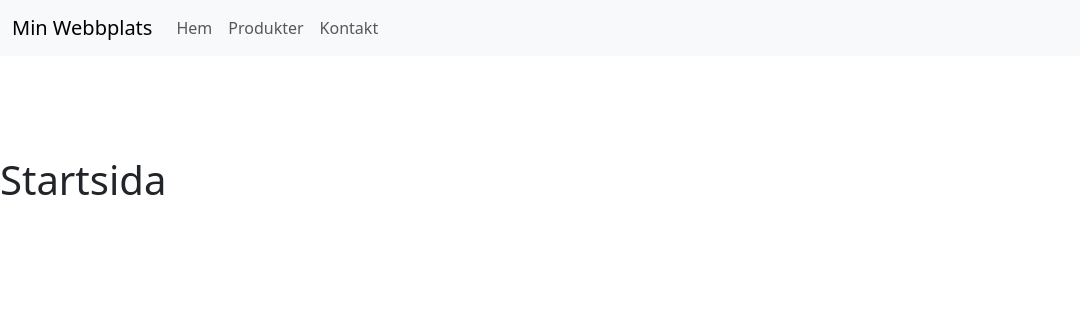
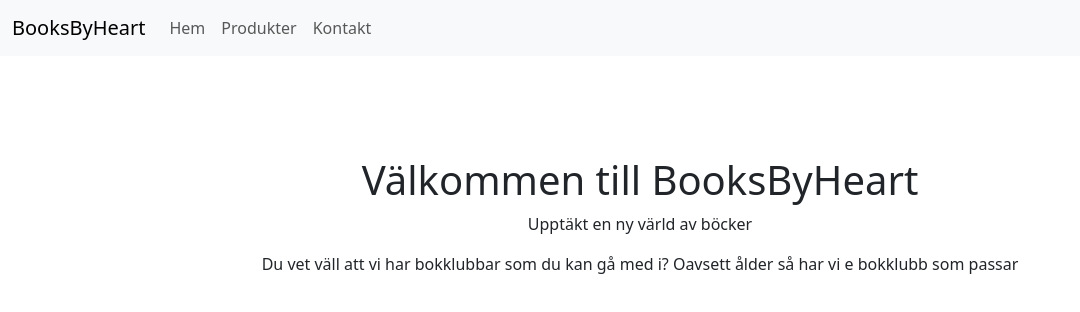
Before and after one commit to natta1995/Webbshop-BooksByHeart, a React (Create React App) app: page / in a window 1280 px wide. Shown: the top 312 px of the page, without its empty margins (0-1080 px from the left). Built offline with nearby package versions, Linux system fonts and the light colour scheme.

Commit message:
"uppdating startpage"

```diff
--- a/src/navbar.jsx
+++ b/src/navbar.jsx
@@ -6,7 +6,7 @@ function Navbar() {
     return (
       <nav className="navbar navbar-expand-lg navbar-light bg-light">
         <div className="container-fluid">
-          <Link className="navbar-brand" to="/">Min Webbplats</Link>
+          <Link className="navbar-brand" to="/">BooksByHeart</Link>
           <button className="navbar-toggler" type="button" data-bs-toggle="collapse" data-bs-target="#navbarNav" aria-controls="navbarNav" aria-expanded="false" aria-label="Toggle navigation">
             <span className="navbar-toggler-icon"></span>
           </button>
--- a/src/pages/home.jsx
+++ b/src/pages/home.jsx
@@ -3,8 +3,10 @@ import React from "react"
 
 const HomePage = () => {
     return (
-        <div style={{ marginTop: "100px" }}>
-        <h1>Startsida</h1>
+        <div style={{ marginTop: "100px", textAlign: "center" }}>
+        <h1>Välkommen till BooksByHeart</h1>
+        <p>Upptäkt en ny värld av böcker</p>
+        <p> Du vet väll att vi har bokklubbar som du kan gå med i? Oavsett ålder så har vi e bokklubb som passar</p>
         </div>
     )
 }
```
